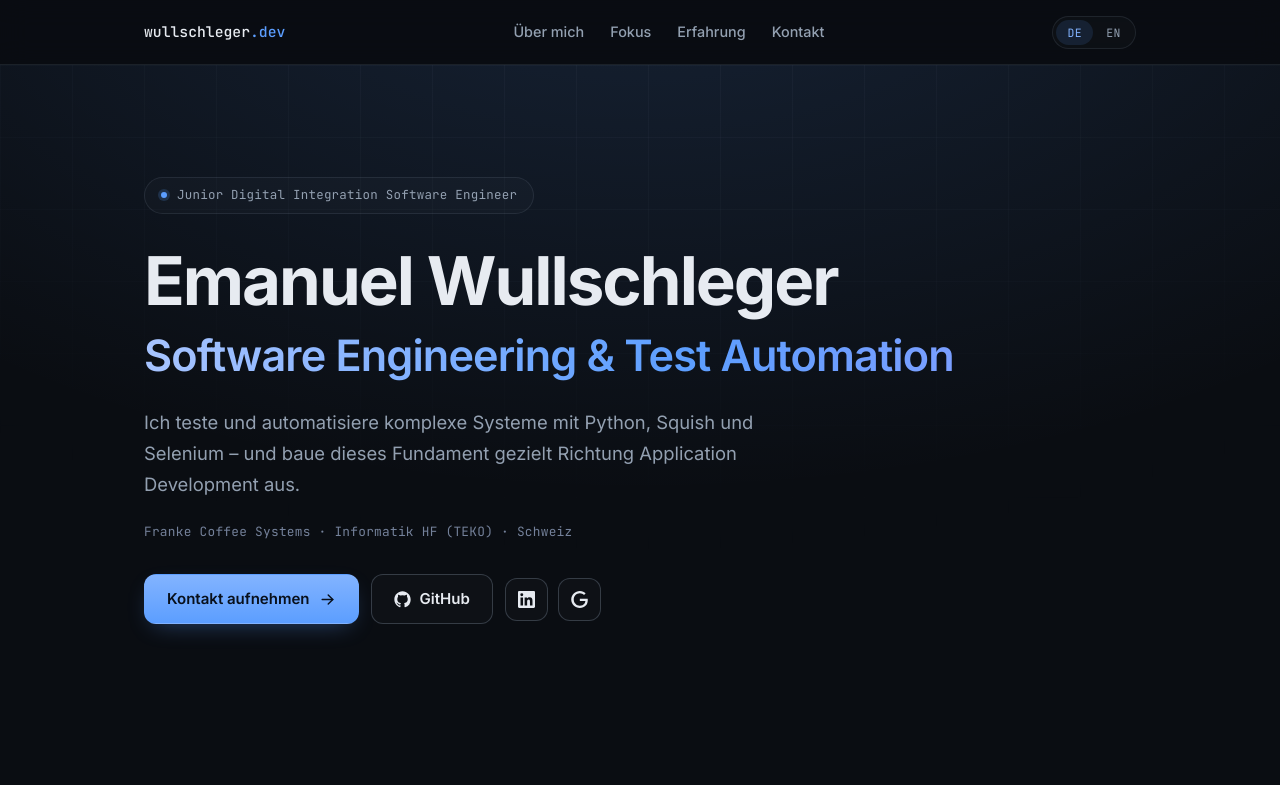
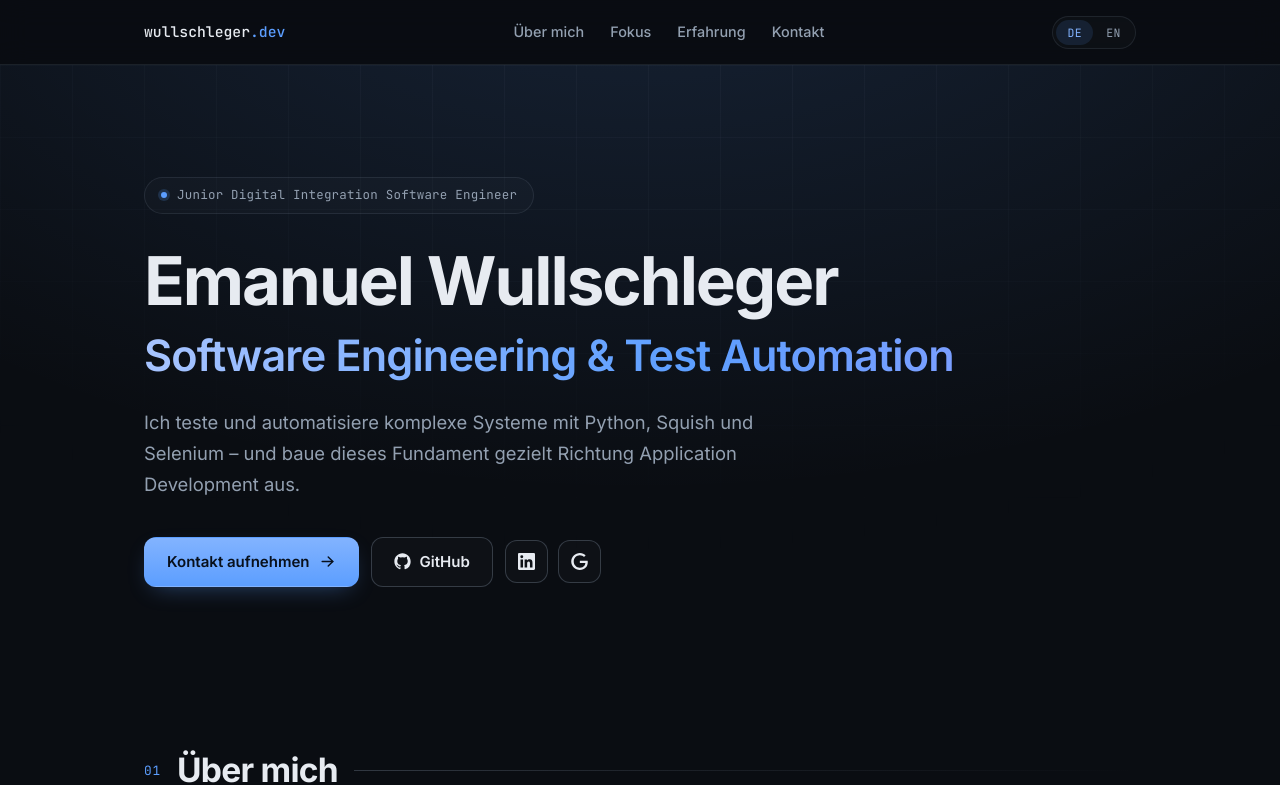
Before and after one commit to 404Emanuel/wullschleger-portfolio, a React (Vite) app in the folder wullschleger-dev/: page / in a window 1280 px wide. Shown: the top 785 px of the page. Built offline with nearby package versions, Linux system fonts and the light colour scheme.

Commit message:
remove hero meta

```diff
--- a/wullschleger-dev/src/components/Hero.jsx
+++ b/wullschleger-dev/src/components/Hero.jsx
@@ -22,11 +22,7 @@ export default function Hero({ t }) {
           {t.hero.subheadline}
         </p>
 
-        <p className="hero-meta fade-up" style={{ animationDelay: "240ms" }}>
-          {t.hero.meta}
-        </p>
-
-        <div className="hero-actions fade-up" style={{ animationDelay: "300ms" }}>
+        <div className="hero-actions fade-up" style={{ animationDelay: "270ms" }}>
           <a className="btn btn-primary" href="#contact">
             {t.hero.contact}
             <ArrowRightIcon />
--- a/wullschleger-dev/src/styles.css
+++ b/wullschleger-dev/src/styles.css
@@ -379,16 +379,8 @@ svg {
   line-height: 1.7;
 }
 
-.hero-meta {
-  margin-top: 20px;
-  font-family: var(--font-mono);
-  font-size: 0.8rem;
-  letter-spacing: 0.02em;
-  color: var(--text-faint);
-}
-
 .hero-actions {
-  margin-top: 32px;
+  margin-top: 36px;
   display: flex;
   flex-wrap: wrap;
   align-items: center;
--- a/wullschleger-dev/src/translations.js
+++ b/wullschleger-dev/src/translations.js
@@ -27,7 +27,6 @@ export const translations = {
       headline: "Software Engineering & Test Automation",
       subheadline:
         "Ich teste und automatisiere komplexe Systeme mit Python, Squish und Selenium – und baue dieses Fundament gezielt Richtung Application Development aus.",
-      meta: "Franke Coffee Systems · Informatik HF (TEKO) · Schweiz",
       linkedin: "LinkedIn",
       github: "GitHub",
       gdev: "Google Developer Profil",
@@ -149,7 +148,6 @@ export const translations = {
       headline: "Software Engineering & Test Automation",
       subheadline:
         "I test and automate complex systems with Python, Squish and Selenium — and I'm building on that foundation to grow into application development.",
-      meta: "Franke Coffee Systems · Computer Science HF (TEKO) · Switzerland",
       linkedin: "LinkedIn",
       github: "GitHub",
       gdev: "Google Developer profile",
```
